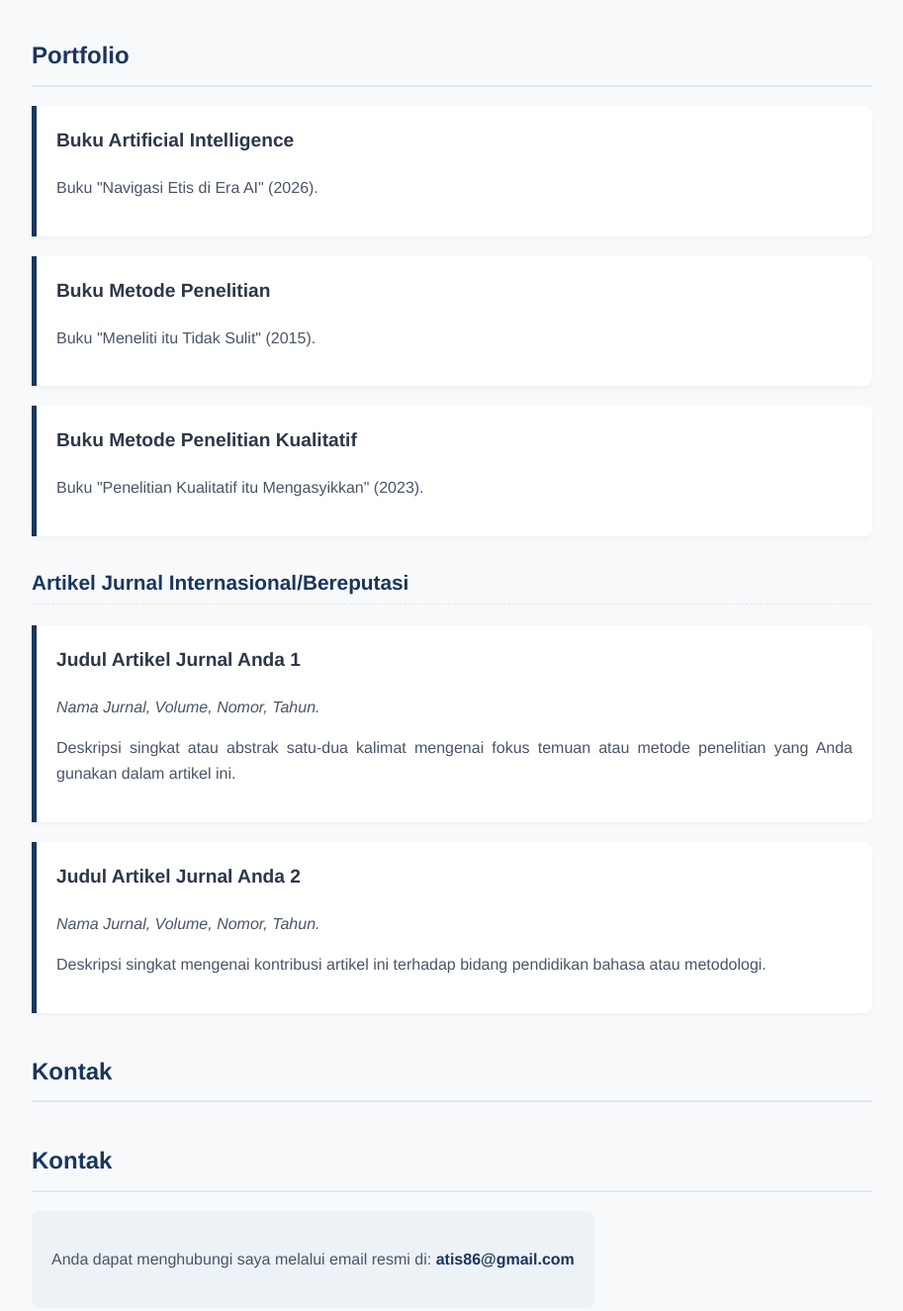
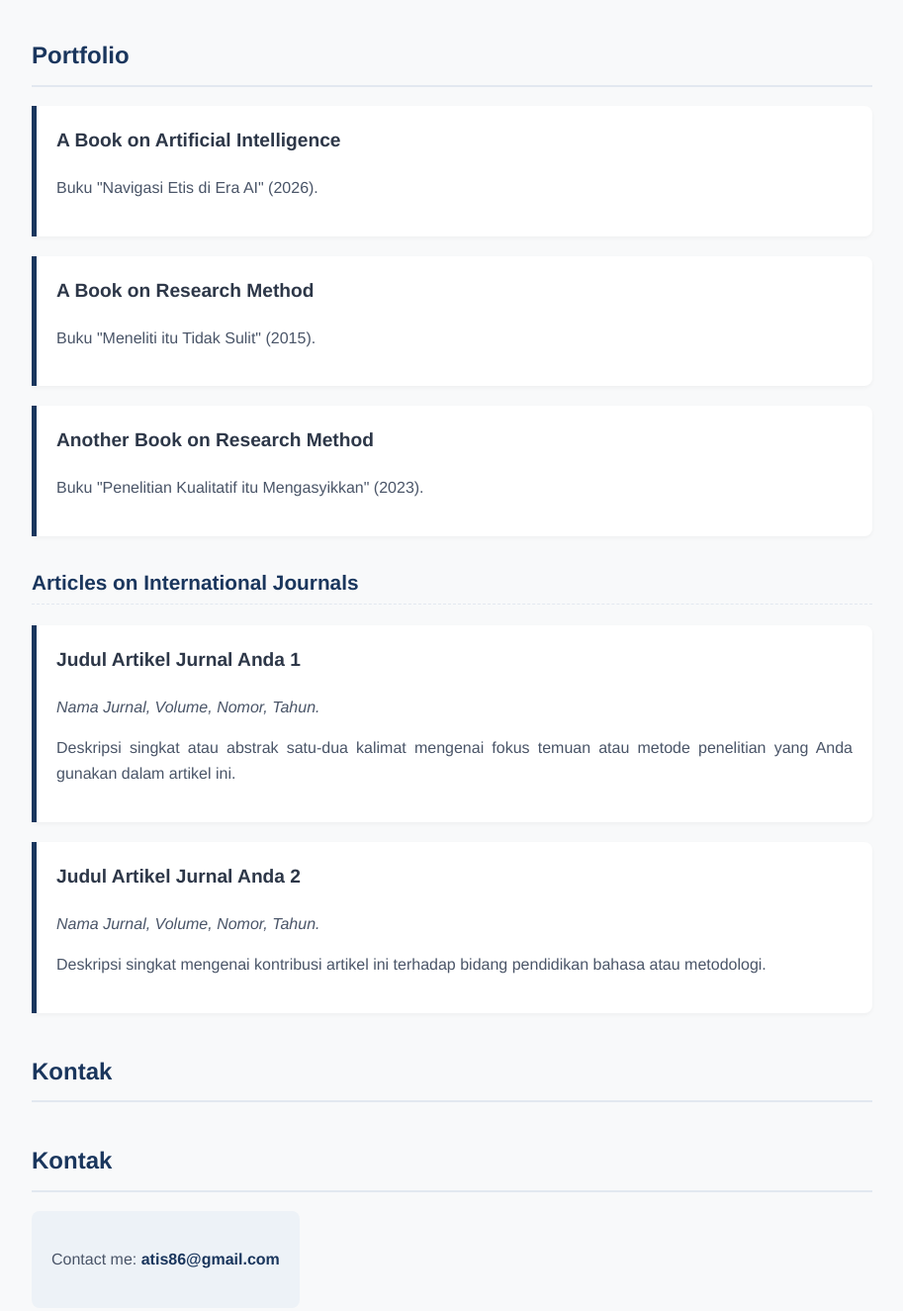
Before and after one commit to atis86/atis86.github.io, a plain HTML site: page index.html in a window 1280 px wide. Shown: the part 568-1893 px from the top of the page at 99% size, without its empty margins (183-1096 px from the left). Drawn offline with Linux system fonts and the light colour scheme.

Commit message:
Update portfolio and contact section text to English

```diff
--- a/index.html
+++ b/index.html
@@ -34,20 +34,20 @@
         <h2>Portfolio</h2>
 
         <div class="portfolio-item">
-            <h3>Buku Artificial Intelligence</h3>
+            <h3>A Book on Artificial Intelligence</h3>
             <p>Buku "Navigasi Etis di Era AI" (2026).</p>
         </div>
         <div class="portfolio-item">
-            <h3>Buku Metode Penelitian</h3>
+            <h3>A Book on Research Method</h3>
             <p>Buku "Meneliti itu Tidak Sulit" (2015).</p>
         </div>
 
         <div class="portfolio-item">
-            <h3>Buku Metode Penelitian Kualitatif</h3>
+            <h3>Another Book on Research Method</h3>
             <p>Buku "Penelitian Kualitatif itu Mengasyikkan" (2023).</p>
         </div>
 
-        <h3 style="color: #1a365d; margin-top: 30px; font-size: 1.3em; border-bottom: 1px dashed #e2e8f0; padding-bottom: 5px;">Artikel Jurnal Internasional/Bereputasi</h3>
+        <h3 style="color: #1a365d; margin-top: 30px; font-size: 1.3em; border-bottom: 1px dashed #e2e8f0; padding-bottom: 5px;">Articles on International Journals</h3>
 
         <div class="portfolio-item">
             <h3>Judul Artikel Jurnal Anda 1</h3>
@@ -64,7 +64,7 @@
         <h2>Kontak</h2>
         <h2>Kontak</h2>
         <div class="contact-info">
-            <p>Anda dapat menghubungi saya melalui email resmi di: <a href="mailto:atis86@gmail.com">atis86@gmail.com</a></p>
+            <p>Contact me: <a href="mailto:atis86@gmail.com">atis86@gmail.com</a></p>
         </div>
     </div>
 
```
